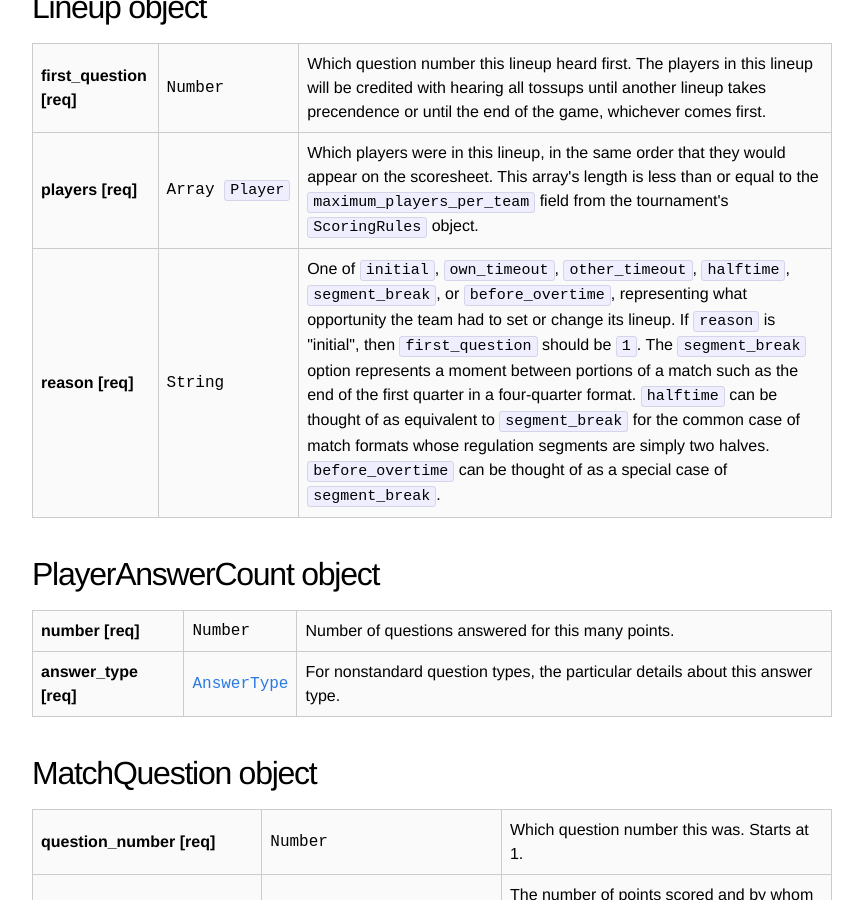
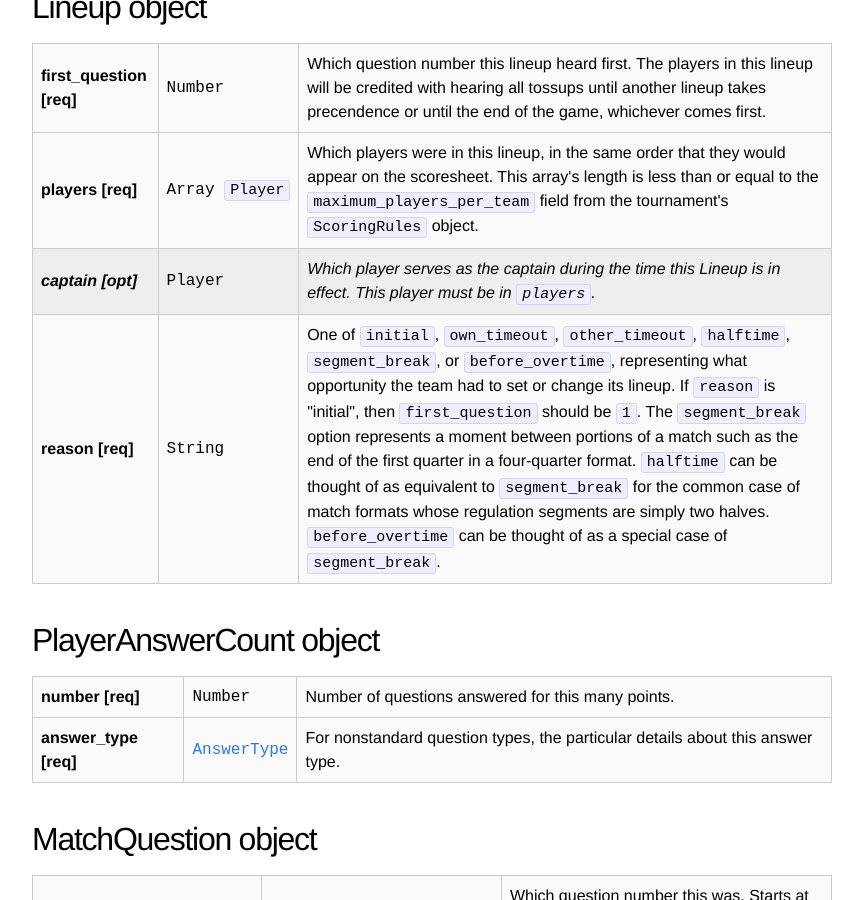
Before and after one commit to quizbowl/schema, a Jekyll site: the page built from match.md, in a window 1280 px wide and 900 px high, scrolled down 2942 px. Shown: the whole window, without its empty margins (208-1071 px from the left). Built offline with Jekyll 4.4.1, drawn with Linux system fonts in a browser that asks for light colours.

Commit message:
Allow specification of captain; fixes #73

```diff
--- a/match.md
+++ b/match.md
@@ -175,6 +175,11 @@ If a `Match` includes `Lineup` objects on its `MatchTeam` objects and includes `
     <td class="type">Array&nbsp;<code>Player</code></td>
     <td>Which players were in this lineup, in the same order that they would appear on the scoresheet. This array's length is less than or equal to the <code>maximum_players_per_team</code> field from the tournament's <code>ScoringRules</code> object.</td>
   </tr>
+  <tr class="optional">
+    <th>captain</th>
+    <td class="type">Player</td>
+    <td>Which player serves as the captain during the time this Lineup is in effect. This player must be in <code>players</code>.</td>
+  </tr>
   <tr class="required">
     <th>reason</th>
     <td class="type">String</td>
```
